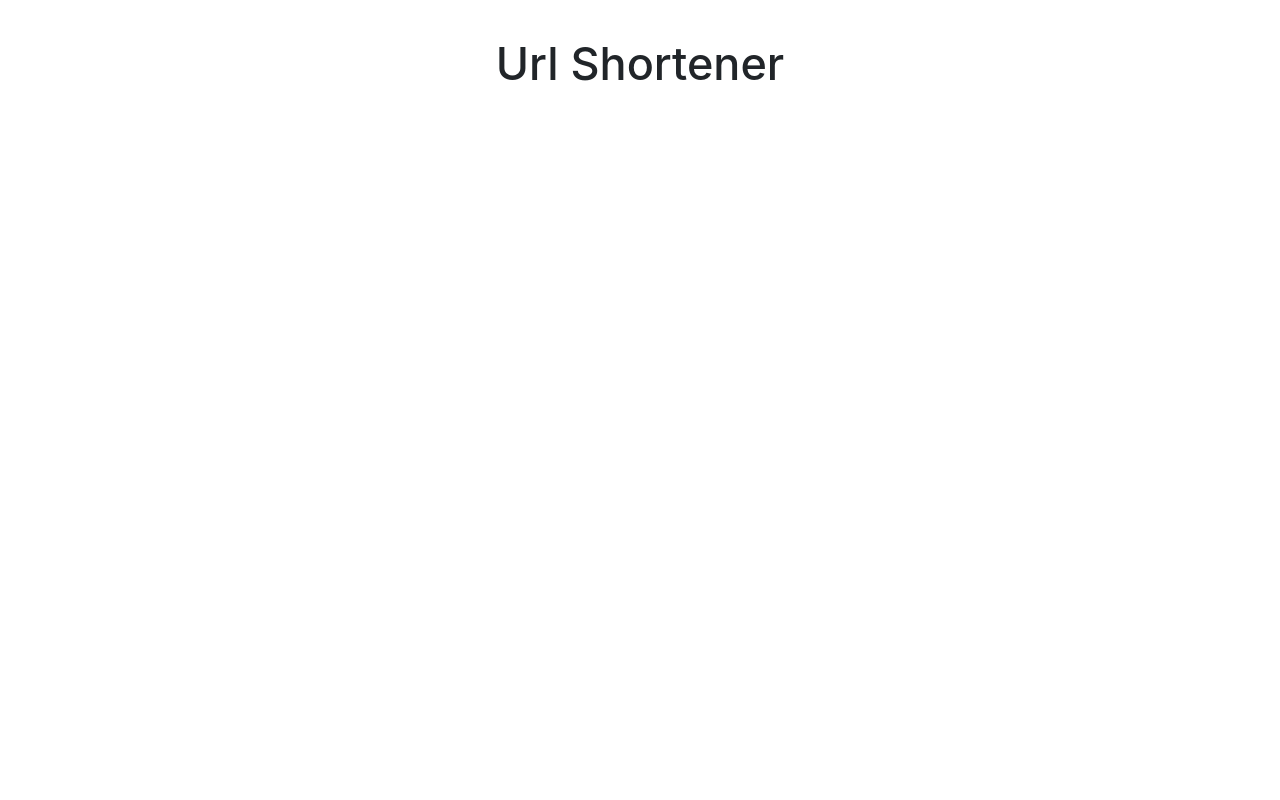
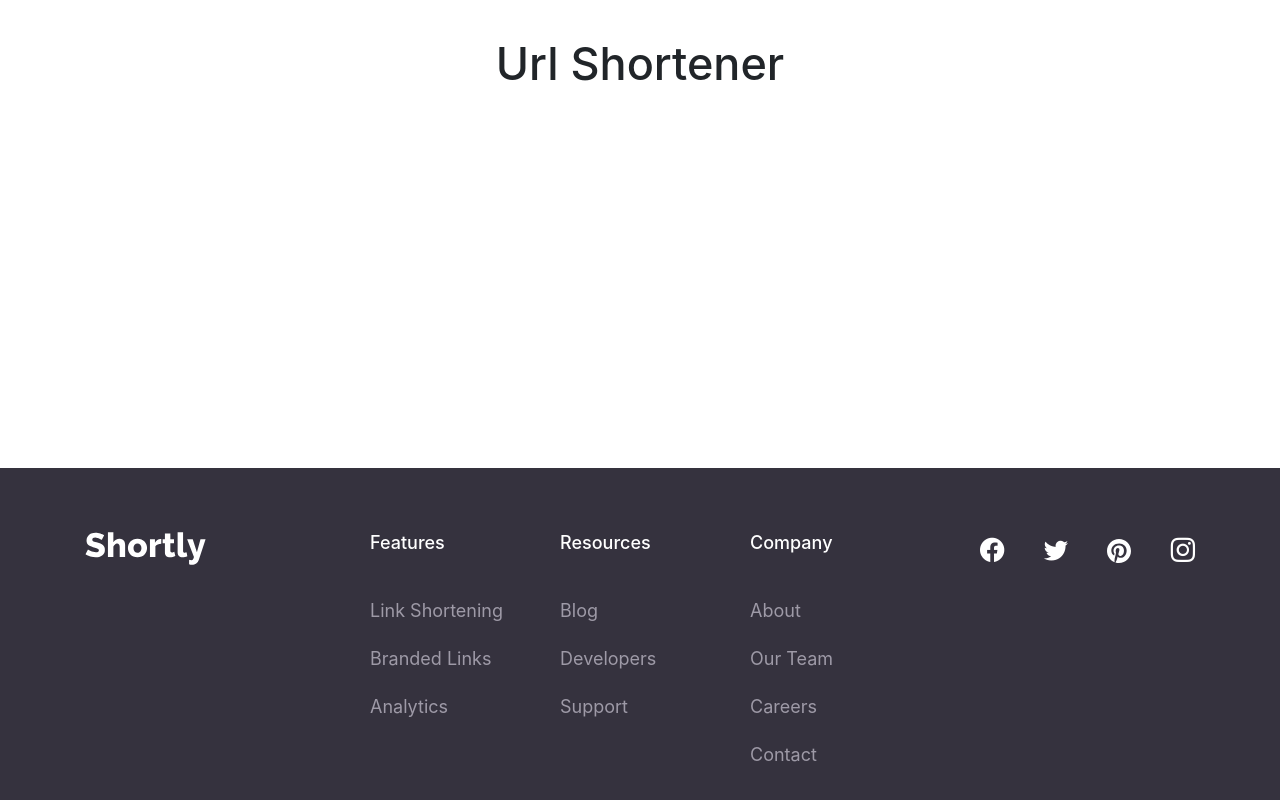
Before and after one commit to codedpills/shortly-nextjs, a Next.js app: page / in a window 1280 px wide. Shown: the part 332-1132 px from the top of the page. Before the commit the page ends 800 px from the top, so only its background shows below. Built offline with nearby package versions, Linux system fonts and the light colour scheme.

Commit message:
use site Layout

```diff
--- a/pages/index.tsx
+++ b/pages/index.tsx
@@ -1,11 +1,15 @@
 import Head from "next/head";
 
+import Layout from "@/components/layout/Layout";
+
 import "bootstrap/dist/css/bootstrap.min.css";
-import "bootstrap-icons/font/bootstrap-icons.css"
+import "bootstrap-icons/font/bootstrap-icons.css";
+
 import styles from "../styles/Home.module.scss";
 
 export default function Home() {
   return (
+    <Layout>
       <div className={styles.container}>
         <Head>
           <title>Shortly</title>
@@ -18,5 +22,6 @@ export default function Home() {
 
         <h1>Url Shortener</h1>
       </div>
+    </Layout>
   );
 }
```
Lines whose indentation alone changed are shown as unchanged.
